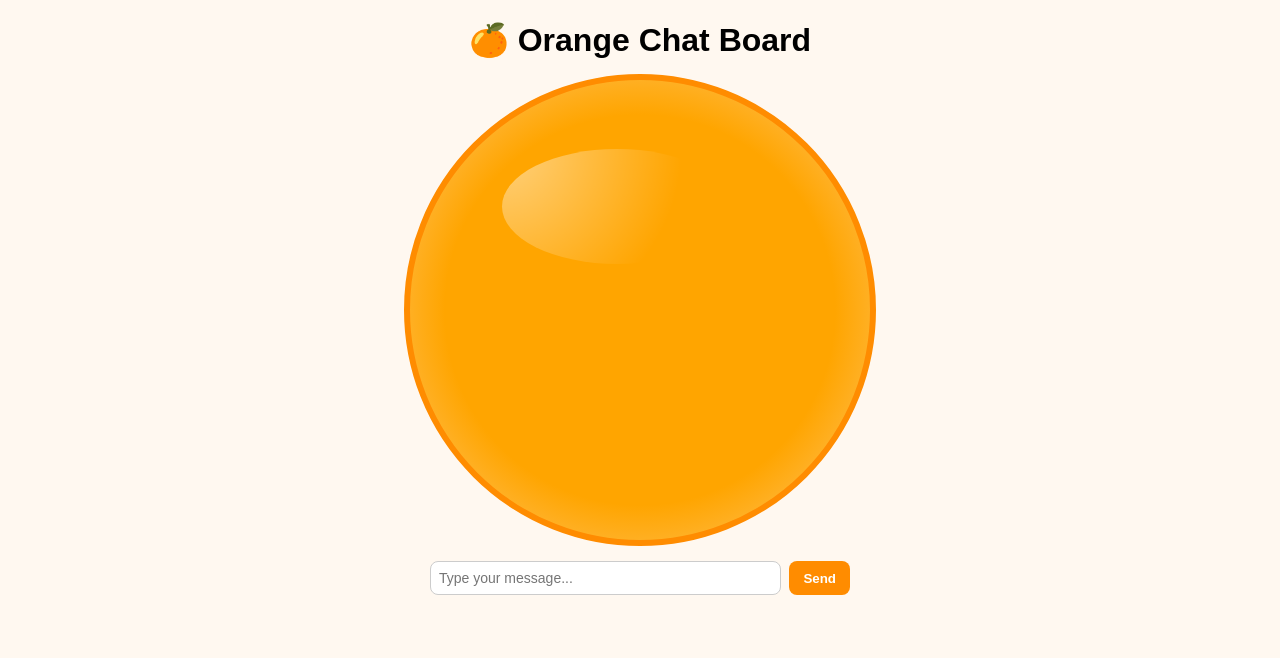
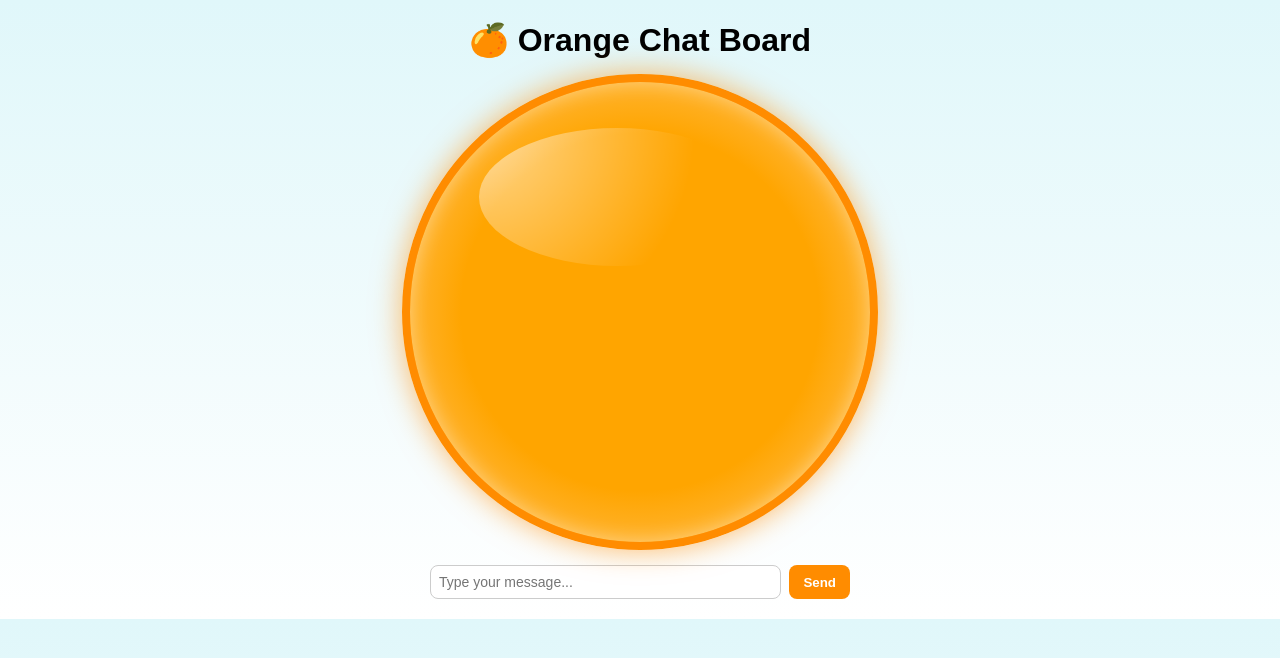
Before and after one commit to sunayanapamula-gif/chat-api, a Flask app: page / in a window 1280 px wide. Shown: the top 658 px of the page. Run offline with Flask 3, Linux system fonts and the light colour scheme.

Commit message:
Update index.html

```diff
--- a/templates/index.html
+++ b/templates/index.html
@@ -4,22 +4,76 @@
     <title>🍊 Orange Chat Board</title>
     <meta name="viewport" content="width=device-width, initial-scale=1.0">
     <style>
-        body { font-family: Arial, sans-serif; margin: 20px; background: #fff8f0; text-align: center; }
+        body {
+            font-family: Arial, sans-serif;
+            margin: 20px;
+            background: linear-gradient(to bottom, #e0f7fa, #ffffff); /* watery background */
+            text-align: center;
+        }
         h1 { margin-bottom: 15px; }
 
+        /* Orange circle with watery effect */
         #chat-box {
-            border: 6px solid #ff8c00; border-radius: 50%;
-            background: radial-gradient(circle at center, #ffa500 60%, #ffcc80 100%);
+            border: 8px solid #ff8c00;
+            border-radius: 50%;
+            background: radial-gradient(circle at center, #ffa500 55%, #ffcc80 100%);
             width: 420px; height: 420px; margin: auto; padding: 20px;
             overflow-y: auto; color: #333; position: relative;
+            box-shadow: 0 0 30px rgba(255,140,0,0.6), inset 0 0 20px rgba(255,255,255,0.4);
         }
-        .glossy { position: absolute; top: 15%; left: 20%; width: 50%; height: 25%;
-            background: radial-gradient(circle at top left, rgba(255,255,255,0.7), transparent 70%);
-            border-radius: 50%; opacity: 0.7; pointer-events: none; }
-        .user { background: #ff7043; color: #fff; padding: 8px 12px; border-radius: 12px; margin: 6px 0; text-align: right; font-size: 14px; }
-        .ai { background: transparent; color: #222; padding: 8px 12px; margin: 6px 0; text-align: left; font-size: 14px; font-weight: 500; }
+
+        /* Glossy highlight like water reflection */
+        .glossy {
+            position: absolute;
+            top: 10%; left: 15%;
+            width: 60%; height: 30%;
+            background: radial-gradient(circle at top left, rgba(255,255,255,0.8), transparent 70%);
+            border-radius: 50%;
+            opacity: 0.7;
+            pointer-events: none;
+        }
+
+        /* Bubbles floating effect */
+        #chat-box::after {
+            content: "";
+            position: absolute;
+            bottom: 10px; right: 20px;
+            width: 12px; height: 12px;
+            background: rgba(255,255,255,0.7);
+            border-radius: 50%;
+            box-shadow: 0 -30px 0 rgba(255,255,255,0.5),
+                        -20px -60px 0 rgba(255,255,255,0.4),
+                        25px -90px 0 rgba(255,255,255,0.3);
+        }
+
+        /* Message bubbles */
+        .user {
+            background: #ff7043;
+            color: #fff;
+            padding: 8px 12px;
+            border-radius: 16px;
+            margin: 6px 0;
+            text-align: right;
+            font-size: 14px;
+            display: inline-block;
+            max-width: 80%;
+            box-shadow: 0 2px 6px rgba(0,0,0,0.2);
+        }
+        .ai {
+            background: #fff3e0;
+            color: #222;
+            padding: 8px 12px;
+            border-radius: 16px;
+            margin: 6px 0;
+            text-align: left;
+            font-size: 14px;
+            display: inline-block;
+            max-width: 80%;
+            box-shadow: 0 2px 6px rgba(0,0,0,0.2);
+        }
         .typing { font-style: italic; color: #ff8c00; margin: 6px 0; text-align: left; }
 
+        /* Input bar */
         #input-box { margin-top: 15px; display: flex; gap: 8px; max-width: 420px; margin-left: auto; margin-right: auto; }
         #message { flex: 1; padding: 8px; border-radius: 8px; border: 1px solid #ccc; font-size: 14px; }
         button { padding: 8px 14px; background: #ff8c00; color: #fff; border: none; border-radius: 8px; cursor: pointer; font-weight: bold; }
@@ -73,12 +127,16 @@
             if (!msg) return;
 
             const chatBox = document.getElementById("chat-box");
+
+            // User bubble
             const userBubble = document.createElement("div");
             userBubble.className = "user";
-            userBubble.innerHTML = "🙂 " + msg;
+            userBubble.innerHTML = "😳 " + msg;
             chatBox.appendChild(userBubble);
+
             msgInput.value = "";
 
+            // Typing indicator
             const typingBubble = document.createElement("div");
             typingBubble.className = "typing";
             typingBubble.innerHTML = "🤖 AI is thinking...";
@@ -87,13 +145,17 @@
 
             setTimeout(() => {
                 chatBox.removeChild(typingBubble);
+
+                // AI bubble
                 const aiBubble = document.createElement("div");
                 aiBubble.className = "ai";
-                aiBubble.innerHTML = "🍊 " + "Got your message!";
+                aiBubble.innerHTML = msg.toLowerCase().includes("code")
+                    ? "🍊 Generating your code..."
+                    : "🍊 Got your message!";
                 chatBox.appendChild(aiBubble);
                 chatBox.scrollTop = chatBox.scrollHeight;
 
-                // If user asked for code, generate and show code panel
+                // If user asked for code, show code panel
                 if (msg.toLowerCase().includes("code")) {
                     generateCode(msg);
                 }
@@ -144,11 +206,12 @@ print("Final List:", my_list)
             }, 600);
         }
 
-        function backToNormal() {
+                function backToNormal() {
             const codePanel = document.getElementById("code-panel");
             const codeContent = document.getElementById("code-content");
             codeContent.textContent = ""; // clear code
             codePanel.classList.remove("show"); // hide panel
+            codePanel.style.opacity = "0"; // reset fade
         }
     </script>
 </body>
```
